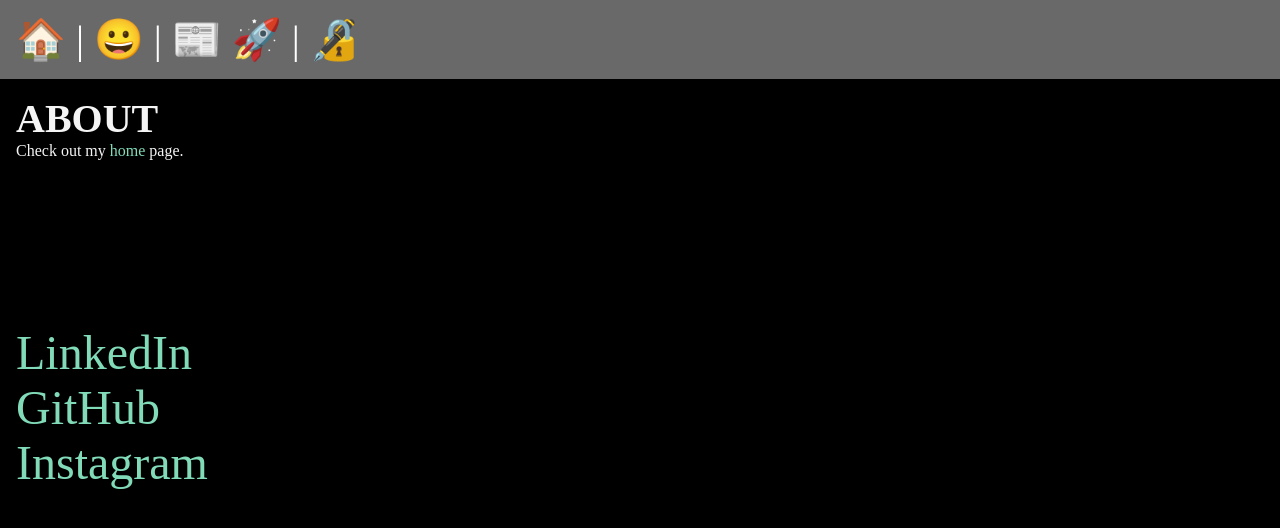
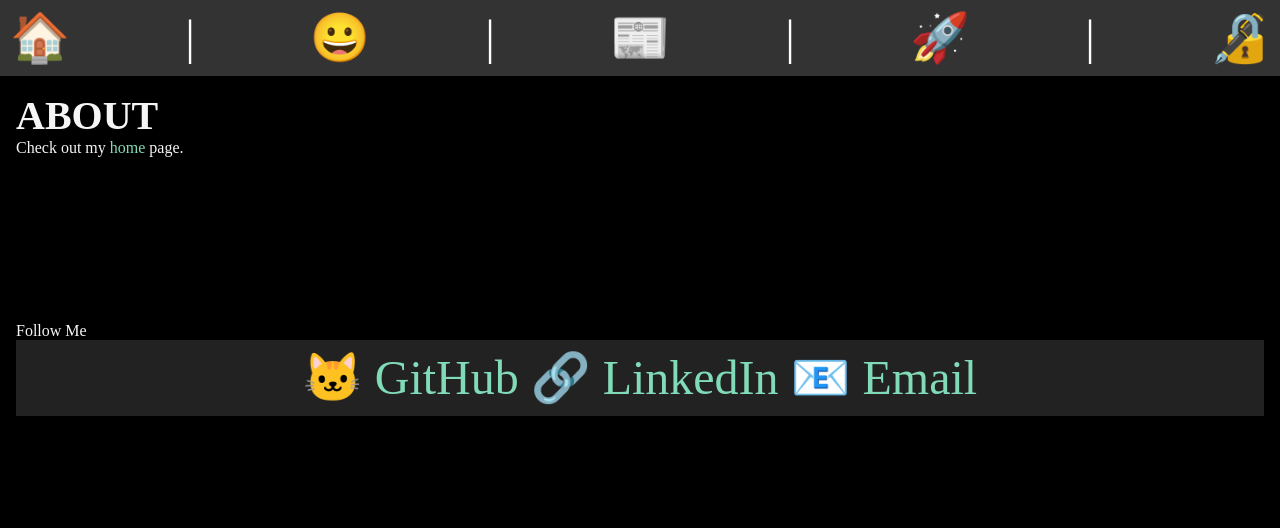
Before and after one commit to amisha3k/blog-website, a Django app: page /about/ in a window 1280 px wide. Shown: the top 528 px of the page. Run offline with Django 4.2, Linux system fonts and the light colour scheme.

Commit message:
next commit

```diff
--- a/static/css/style.css
+++ b/static/css/style.css
@@ -12,10 +12,23 @@
 }
 
 nav {
-    padding: 1rem;
-    background-color: #696969;
+    display: flex;
+    justify-content: space-between;
+    background-color: #333;
+    padding: 10px;
     color: white;
-    font-size: 2.5rem;
+}
+footer {
+    background-color: #222;
+    color: white;
+    padding: 10px;
+    text-align: center;
+}
+
+.navbar a {
+    color: white;
+    text-decoration: none;
+    margin-right: 10px;
 }
 
 main {
--- a/templates/about.html
+++ b/templates/about.html
@@ -10,12 +10,15 @@
 <br>
 <br>
 <br>
-<ul>
-  <li><a href="https://www.linkedin.com/in/amisha-khichariya-123amisha09/" target="_blank">LinkedIn</a></li>
-  <li><a href="https://github.com/amisha3k" target="_blank">GitHub</a></li>
-  <li><a href="https://www.instagram.com/yourprofile/" target="_blank">Instagram</a></li>
-</ul>
+<p><span class="w3-tag w3-blue">Follow Me</span></p>
+<footer>
+  <div class="footer-content">
+      <div class="social-icons">
+          <a href="https://github.com/amisha3k" target="_blank">🐱 GitHub</a>
+          <a href="https://linkedin.com/in/amisha-khichariya-123amisha09" target="_blank">🔗 LinkedIn</a>
+          <a href="khichariyaamisha@email.com">📧 Email</a>
+      </div>
+  </div>
+</footer>
 
-
-
- {% endblock %}
+{% endblock %}
--- a/templates/layout.html
+++ b/templates/layout.html
@@ -22,7 +22,7 @@
         </a> |
         <a href="{% url 'posts:list' %}">
             <span role="img" aria-label="Posts" title="Posts">📰</span>
-        </a>
+        </a> |
         {% if user.is_authenticated %}
              <a href="{% url 'posts:new-post' %}">
                     <span role="img" aria-label="New Post" title="New Post">🆕</span>
```
Also changed, not shown: db.sqlite3.
